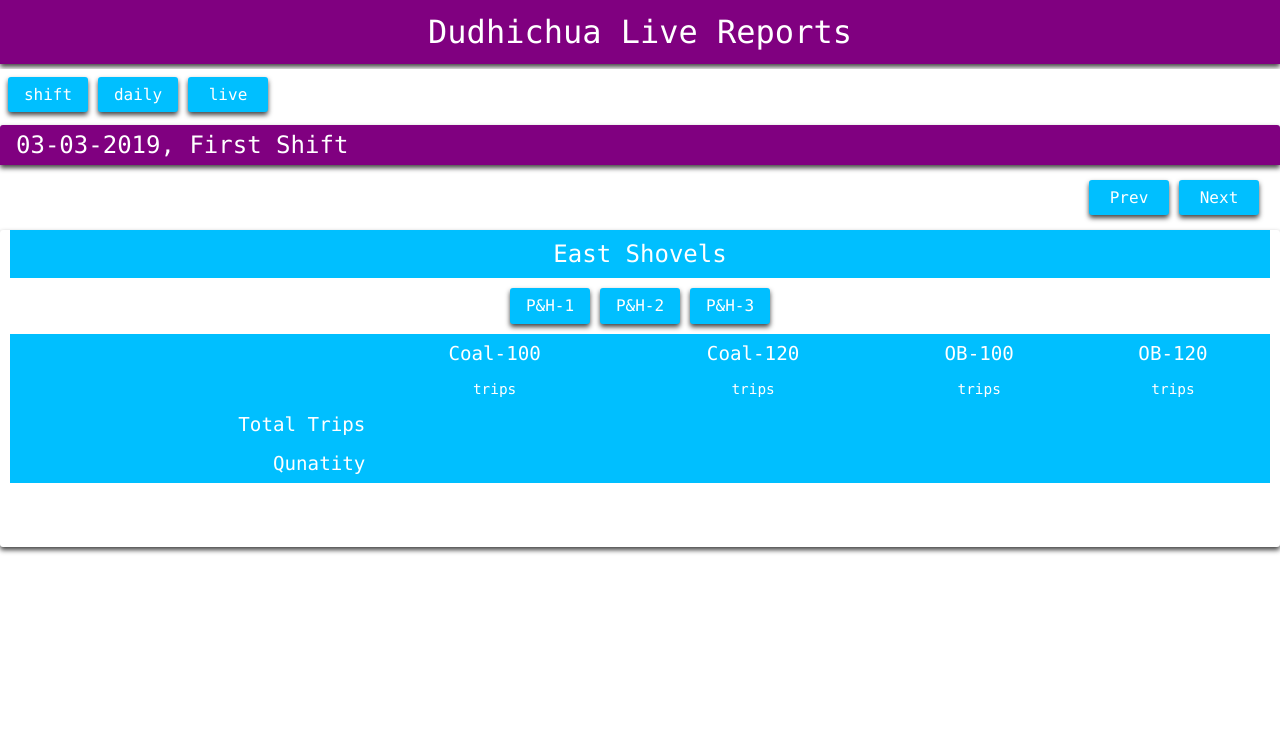
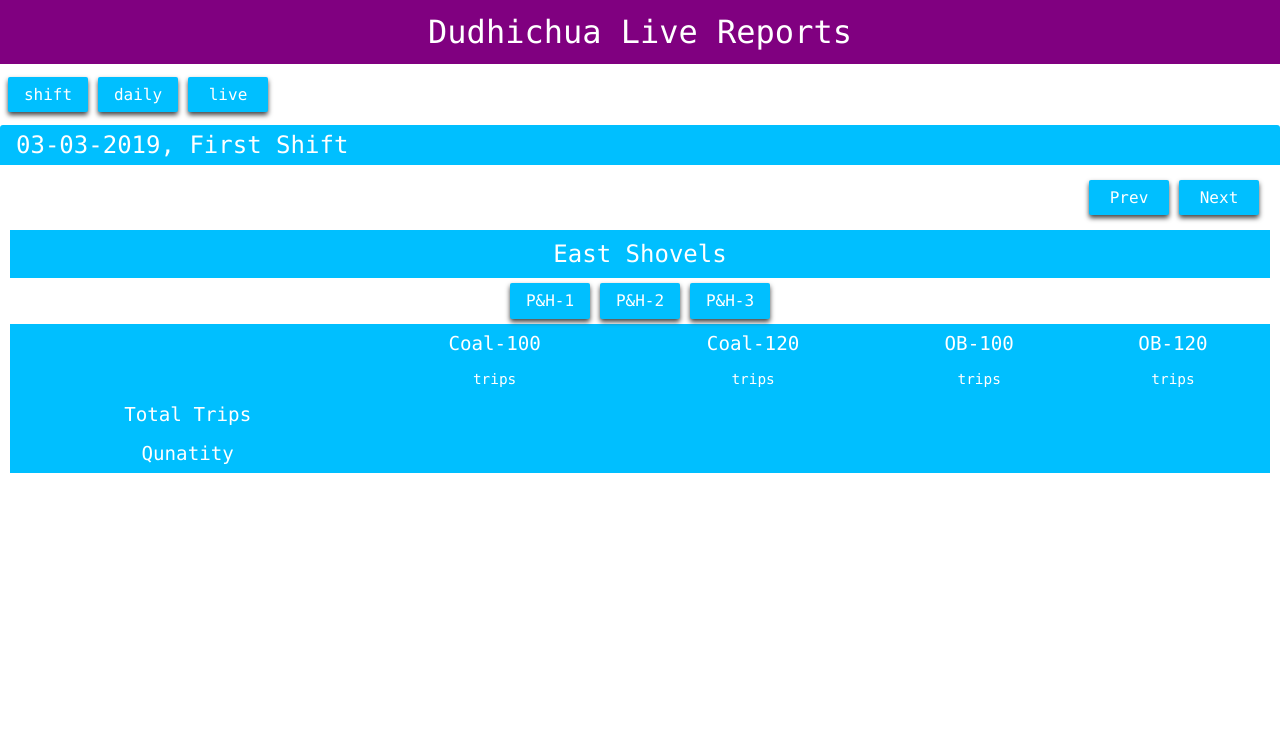
Before and after one commit to dchstats/dch-1, a PHP site: page / in a window 1280 px wide. Shown: the top 753 px of the page. Run offline with PHP 8.4, Linux system fonts and the light colour scheme; some libraries are stand-ins or nearby versions.

Commit message:
more styling improvements

```diff
--- a/css/main.css
+++ b/css/main.css
@@ -1,18 +1,15 @@
-card, button, .section, .module-header, .main-header {
-  box-shadow: 0px 3px 5px 0px #444;
-}
+card, button {
+  box-shadow: 0px 3px 5px 0px #444; }
 
 * {
   box-sizing: border-box;
   border-collapse: collapse;
-  font: inherit;
-}
+  font: inherit; }
 
 body {
-  font-family: "consolas", sans-serif;
+  font-family: 'consolas', sans-serif;
   margin: 0;
-  padding: 0;
-}
+  padding: 0; }
 
 .main-header {
   height: 4rem;
@@ -21,21 +18,18 @@ body {
   align-items: center;
   background: purple;
   color: white;
-  font-size: 2rem;
-}
+  font-size: 2rem; }
 
 .main-nav {
   display: flex;
   align-items: center;
   background: white;
   margin: 5px auto;
-  padding: 3px;
-}
+  padding: 3px; }
 
 .module {
   min-height: 1200px;
-  margin: 0 auto;
-}
+  margin: 0 auto; }
 
 .module-header {
   height: 2.5rem;
@@ -43,27 +37,24 @@ body {
   padding: 0 1rem;
   display: flex;
   align-items: center;
-  background: purple;
+  background: deepskyblue;
   color: white;
   font-size: 1.5rem;
-  border-radius: 3px 3px 0px 0px;
-}
+  border-radius: 3px 3px 0px 0px; }
 
 .module-nav {
   display: flex;
   justify-content: flex-end;
   align-items: center;
   margin-bottom: 10px;
-  padding: 0 1rem;
-}
+  padding: 0 1rem; }
 
 .section {
   margin: auto;
   padding: 0 10px 4rem;
   background: white;
   border-radius: 3px;
-  overflow: auto;
-}
+  overflow: auto; }
 
 .section-header {
   height: 3rem;
@@ -73,36 +64,28 @@ body {
   align-items: center;
   background-color: deepskyblue;
   color: white;
-  font-size: 1.5rem;
-}
+  font-size: 1.5rem; }
 
 .section-nav {
-  padding:5px;
   min-height: 5px;
   background: white;
-  text-align: center;
-}
+  text-align: center; }
 
 input, select, textarea {
-  width: 50%;
   padding: 3px 5px;
   color: blue;
   text-align: left;
   border: 1px solid lightgrey;
-  border-radius: 2px;
-}
+  border-radius: 2px; }
   input:disabled, select:disabled, textarea:disabled {
     background: grey;
-  color: lightgrey;
-}
+    color: lightgrey; }
   input:focus, select:focus, textarea:focus {
-  outline: 3px solid gold;
-}
+    outline: 3px solid gold; }
 
 textarea {
   width: 100%;
-  resize: vertical;
-}
+  resize: vertical; }
 
 button {
   width: 5rem;
@@ -114,19 +97,15 @@ button {
   color: white;
   border: none;
   outline: none;
-  border-radius: 3px;
-}
+  border-radius: 2px; }
   button:hover {
-  background: darkorchid;
-}
+    background: darkorchid; }
   button:active {
-  transform: scale(0.95);
-}
+    transform: scale(0.95); }
   button:disabled {
     background: lightgrey;
     color: white;
-  box-shadow: none;
-}
+    box-shadow: none; }
 
 .cancel-btn {
   width: 30px;
@@ -134,40 +113,31 @@ button:disabled {
   padding: 0px;
   font-size: 16px;
   box-shadow: none;
-  border-radius: 50%;
-}
+  border-radius: 50%; }
 
 .data-table {
   margin: 10 auto;
-  width: 100%;
-}
+  width: 100%; }
 
 td {
   text-align: center;
   font-size: 1.2rem;
-  padding: 0 5px;
-  padding: 8px 0;
-}
+  padding: 8px 0; }
 
 .head-row td, .unit-row td, .total-row td {
   background: deepskyblue;
-  color: white;
-}
+  color: white; }
 
 .unit-row td {
-  font-size: 0.9rem;
-}
+  font-size: 0.9rem; }
 
 tr.data-row td {
-  border-bottom: 1px solid lightgrey;
-}
+  border-bottom: 1px solid lightgrey; }
 
-td.name-col {
-  Text-align: right;
-}
+tr.data-row {
+  color: blue; }
 
-tr.data-row td.name-col {
-  color: blue;
-}
+.drg-hrs {
+  max-width: 50px; }
 
 /*# sourceMappingURL=main.css.map */
--- a/index.html
+++ b/index.html
@@ -177,20 +177,19 @@
                         <td class="name-col">{{x.name}}</td>
                         <td><input type="number" ng-model="x.solid_buckets"></td>
                         <td><input type="number" ng-model="x.rehandling_buckets"></td>
-                        <td><input type="number" ng-model="x.wrk_hrs"></td>
-                        <td><input type="number" ng-model="x.bd_hrs"></td>
-                        <td><input type="number" ng-model="x.mnt_hrs"></td>
-                        <td>{{x.idl_hrs}}</td>
+                        <td>
+                            <input type="number" ng-model="x.wrk_hrs" class="drg-hrs">
+                            <input type="number" ng-model="x.bd_hrs" class="drg-hrs">
+                            <input type="number" ng-model="x.mnt_hrs" class="drg-hrs">
+                            <input type="text" ng-model="x.idl_hrs" ng-disabled="true" class="drg-hrs">
+                        </td>
                         <td><textarea name="" id="" cols="10" rows="1" ng-model="x.remark"></textarea></td>
                     </tr>
                     <tr class="total-row">
                         <td>Total</td>
                         <td>{{draglines_total.solid_buckets}}</td>
                         <td>{{draglines_total.rehandling_buckets}}</td>
-                        <td>{{draglines_total.wrk_hrs}}</td>
-                        <td>{{draglines_total.bd_hrs}}</td>
-                        <td>{{draglines_total.mnt_hrs}}</td>
-                        <td>{{draglines_total.idl_hrs}}</td>
+                        <td></td>
                         <td></td>
                     </tr>
                     <tr class="total-row">
@@ -199,10 +198,7 @@
                         <td>{{draglines_total.rehandling_qty}}</td>
                         <td></td>
                         <td></td>
-                        <td></td>
-                        <td></td>
-                        <td></td>
-                        <td></td>
+
                     </tr>
                 </table>
             </div>
--- a/js/main.js
+++ b/js/main.js
@@ -102,7 +102,7 @@ app.controller('ctrl', function ($scope) {
 	$scope.datahead = {
 		eastShovels: ['Coal-100', 'Coal-120', 'OB-100', 'OB-120'],
 		westShovels: ['Coal-100', 'Coal-85', 'OB-100', 'OB-85'],
-		draglines: ['Solid', 'Re-handling', 'Working', 'Breakdown', 'Maintenance', 'Idle', 'Remark'],
+		draglines: ['Solid', 'Re-handling', 'Timings', 'Remark'],
 		surfaceMiners: ['Working', 'Cutting', 'Production', 'Remark'],
 		outsourcing: ['Quantity', 'Remark']
 	};
@@ -110,7 +110,7 @@ app.controller('ctrl', function ($scope) {
 	$scope.unit = {
 		eastShovels: ['trips', 'trips', 'trips', 'trips'],
 		westShovels: ['trips', 'trips', 'trips', 'trips'],
-		draglines: ['buckets', 'buckets', 'hrs', 'hrs', 'hrs', 'hrs', ''],
+		draglines: ['buckets', 'buckets', 'hrs', ''],
 		surfaceMiners: ['hrs', 'mtrs', 'Te', ''],
 		outsourcing: ['cum', '']
 	};
--- a/main.scss
+++ b/main.scss
@@ -20,7 +20,7 @@ body{
     background:$color-1;
     color:white;
     font-size:2rem;
-    @extend card;}
+  }
 .main-nav{
     display:flex;
     align-items: center;
@@ -37,10 +37,9 @@ body{
     padding:0 1rem;
     display:flex;
     align-items: center;
-    background:$color-1;
+    background:$color-2;
     color:white;
     font-size:1.5rem;
-    @extend card;
     border-radius:3px 3px 0px 0px;}
 .module-nav{
     display:flex;
@@ -55,7 +54,6 @@ body{
     padding:0 10px 4rem;
     background:white;
     border-radius:3px;
-    @extend card;
     overflow:auto;
 }
 
@@ -77,7 +75,6 @@ body{
 }
 
 input, select, textarea{
-    width:50%;
     padding:3px 5px;
     color:blue;
     text-align:left;
@@ -140,7 +137,6 @@ button {
 td {
     text-align:center;
     font-size:1.2rem;
-    padding:0 5px;
     padding:8px 0;
 }
 
@@ -159,10 +155,11 @@ tr.data-row td{
     border-bottom:1px solid lightgrey;
 }
 
-td.name-col{
-    Text-align:right;
+tr.data-row{
+    color:blue;
 }
 
-tr.data-row td.name-col{
-    color:blue;
+
+.drg-hrs{
+    max-width:50px;
 }
```
Lines whose indentation alone changed are shown as unchanged.
